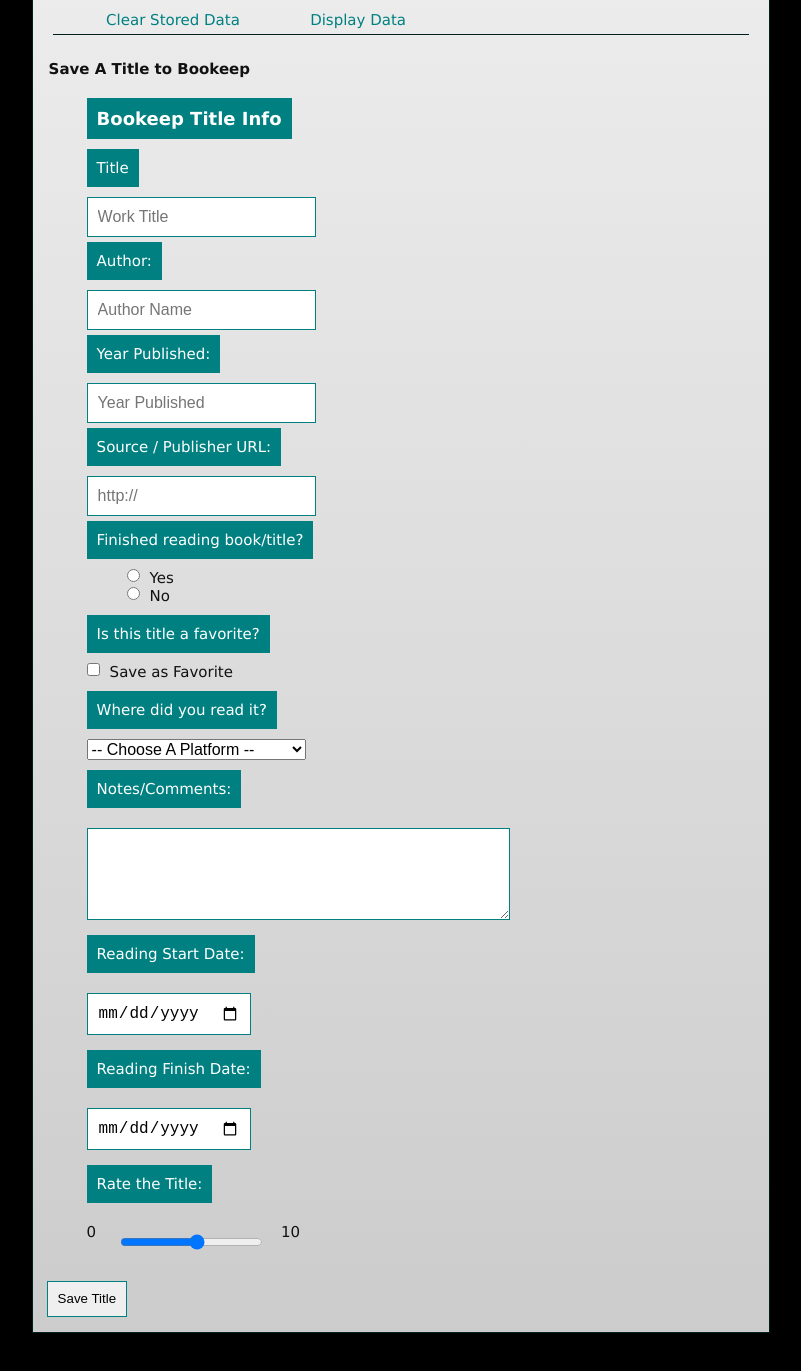
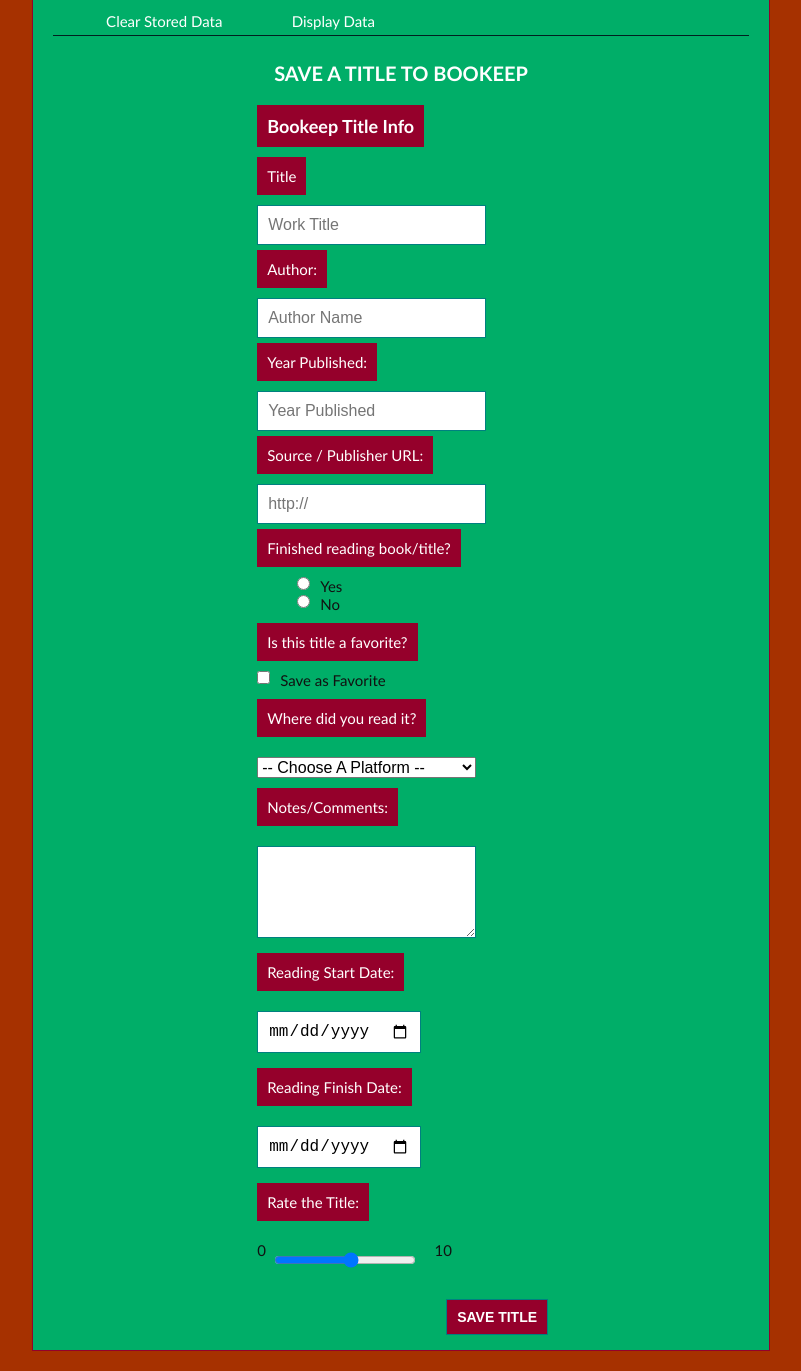
Before and after one commit to Y30130/VFW-Project-4---Final, a plain HTML site: page additem.html in a window 1280 px wide. Shown: the part 109-1480 px from the top of the page, without its empty margins (239-1040 px from the left). Drawn offline with Linux system fonts and the light colour scheme.

Commit message:
Styling Changes

```diff
--- a/additem.html
+++ b/additem.html
@@ -41,7 +41,7 @@
 
     <! -- Begin Form -- >
     <form action="#" method="post" id="bookeepForm">
-      <fieldset id="Bookeep Title">
+      <fieldset id="BookeepTitle">
 			<ul id="errors"></ul>
         <legend>
 	        <strong>
@@ -83,8 +83,7 @@
           <input type="radio" class="radioButton" name="readTitle" value="Yes">
           Yes
         </li>
-        <li>
-          <input type="radio" name="readTitle" value="No">
+        <li>          <input type="radio" name="readTitle" value="No">
           No
         </li>
         </ul>
@@ -142,9 +141,9 @@
         <input type="hidden" id="reader" value="evaluation">
 
         </ul>
-            <p>
+
           <input id="submit" type="button" value="Save Title">
-        </p>
+
       </fieldset>
     </form>
     <! -- End Form  -- >
--- a/css/styles.css
+++ b/css/styles.css
@@ -33,10 +33,9 @@ input[type='text'], input[type='number'], textarea, select, input[type='date'] {
 body {
 	margin: 10px 0px;
 	padding: 0px;
-	font-family: Verdana, Tahoma, Arial, sans-serif;
-	font-size: 15px;
+font-family: Optima, Segoe, "Segoe UI", Candara, Calibri, Arial, sans-serif;	font-size: 15px;
 	height: 100%;
-	background: #000;
+	background: #A63100;
 	color: #f1f1f1;
 }
 
@@ -50,27 +49,21 @@ body {
 }
 
 #wrap {
-	border: 1px solid #002020;
-	background: rgb(238,238,238); /* Old browsers */
-	background: -moz-linear-gradient(top, rgba(238,238,238,1) 0%, rgba(204,204,204,1) 100%); /* FF3.6+ */
-	background: -webkit-gradient(linear, left top, left bottom, color-stop(0%, rgba(238,238,238,1)), color-stop(100%, rgba(204,204,204,1))); /* Chrome,Safari4+ */
-	background: -webkit-linear-gradient(top, rgba(238,238,238,1) 0%, rgba(204,204,204,1) 100%); /* Chrome10+,Safari5.1+ */
-	background: -o-linear-gradient(top, rgba(238,238,238,1) 0%, rgba(204,204,204,1) 100%); /* Opera 11.10+ */
-	background: -ms-linear-gradient(top, rgba(238,238,238,1) 0%, rgba(204,204,204,1) 100%); /* IE10+ */
-	background: linear-gradient(to bottom, rgba(238,238,238,1) 0%, rgba(204,204,204,1) 100%); /* W3C */
-filter: progid:DXImageTransform.Microsoft.gradient( startColorstr='#eeeeee', endColorstr='#cccccc', GradientType=0 ); /* IE6-9 */
+	border: 1px solid #95002B;
+	background: #00AE68; /* Old browsers */
 	margin: 0px 2%;
 }
 /* Link Stlying */
 a:link {
-	color: teal;
+	color: #FFF;
 	text-decoration: none;
 }
 
-a:visited { color: teal; }
+a:visited { color: #FFF; }
 
 a:hover, a:focus {
-	color: #999;
+	color: #AC2B50;
+
 	cursor: hand;
 }
 
@@ -79,8 +72,8 @@ a:active { color: #FFF; }
 /* Header Styles */
 
 h1 {
-	color: teal;
-	background: rgba(0,0,0,0.75);
+	color: #FF9400;
+	background: #95002B;
 	padding: 10px;
 	text-align: center;
 	margin: 0px;
@@ -89,12 +82,12 @@ h1 {
 }
 
 h2 {
-	color: #002020;
-	text-shadow: 1px 1px 1px #EEE;
+	color:#95002B;
+	text-transform: uppercase;
 }
 
 header {
-	background: teal;
+	background: #;
 	margin: 0px;
 }
 
@@ -141,11 +134,12 @@ form {
 	color: #111;
 	text-shadow: none;
 	margin: 0px;
-	max-width: 780px;
 	overflow: hidden;
 }
 
-form legend { clear: both; }
+#BookeepTitle {width:50%;margin:0px auto;}
+
+form legend { clear: both; color:#FFF; text-transform: uppercase; margin:0px auto; font-size:20px; }
 
 form .headLabel {
 	clear: both;
@@ -156,15 +150,17 @@ form .headLabel {
 	margin-bottom: 20px;
 }
 
-form fieldset { border: 0px #002020 solid; }
+form fieldset { border: 0px #002020 solid;max-width: 768px;
+min-width: 300px; }
 
 form#bookeepForm p {
 	margin: 10px 0px 0px 0px;
 	overflow: hidden;
+	clear:both;
 }
 
 form#bookeepForm label {
-	background: teal;
+	background: #95002B;
 	color: #FFF;
 	padding: 10px 10px;
 	clear: both;
@@ -182,6 +178,7 @@ form#bookeepForm input {
 	border: 1px solid teal;
 	line-height: 14px;
 	float: left;
+
 }
 
 form#bookeepForm textarea {
@@ -194,6 +191,22 @@ form#bookeepForm textarea {
 	border: 1px solid teal;
 	line-height: 14px;
 	float: left;
+}
+
+input#submit {
+	margin-right: 10%!important;
+	background:#95002B;
+	color:#FFF;
+	text-transform: uppercase;
+	font-weight: bold;
+	font-size:14px;
+	float:right!important;
+}
+
+#platforms {
+	clear:both;
+	float:left;
+	margin:10px 0px;
 }
 
 
@@ -215,16 +228,18 @@ max-width: 768px;
 min-width: 300px;
 width: auto;
 padding-left: 2.333%;
-padding-right: 2.333%;}
-#items ul {list-style-type: none;}
+padding-right: 2.333%;
+color:#FFC473;}
+#items ul {list-style-type: none;margin-left: -15px;margin-right: 10px;}
+#items ul li {list-style-type: none;margin-left:0px;background:#007143;margin-left:-13px;padding-left:33px;}
+#items ul li ul {margin-bottom:25px;padding:10px 0px;}
 
 /* Footer */
 footer {
 	clear: both;
 	font-size: 12px;
-	background: #000;
 	color: #FFF;
-	padding: 5px 10px;
+	padding: 5px 15px;
 	margin: 0px;
 	text-shadow: none;
 }
```
